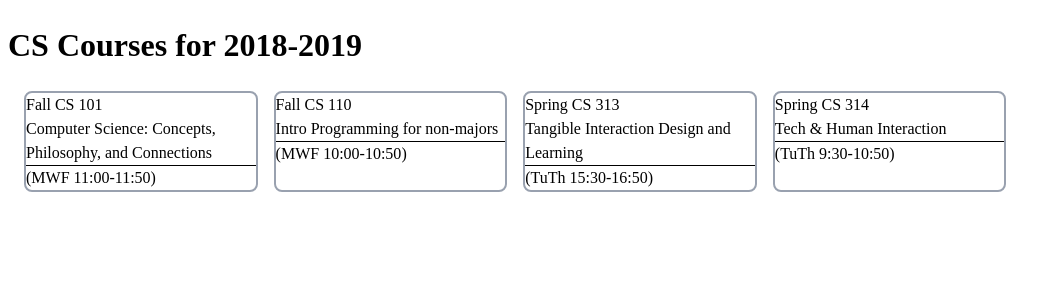
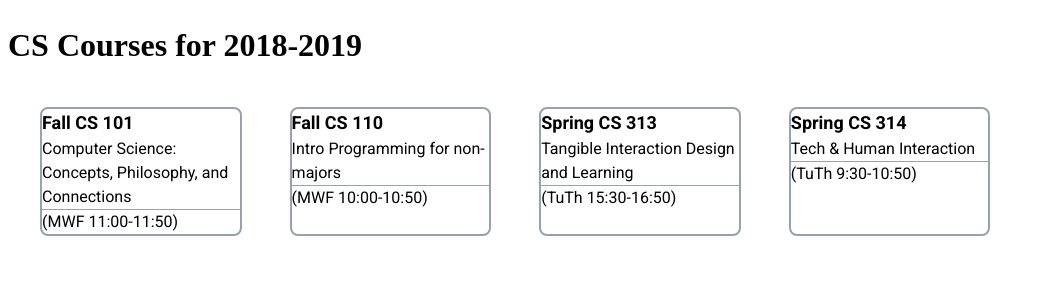
Before and after one commit to ysilksa/yan-react-challenges, a React (Vite) app: page / in a window 1280 px wide. Shown: the top 300 px of the page, without its empty margins (0-1060 px from the left). Built offline with nearby package versions, Linux system fonts and the light colour scheme.

Commit message:
feat: add roboto font

```diff
--- a/src/components/CoursesList.tsx
+++ b/src/components/CoursesList.tsx
@@ -17,12 +17,12 @@ const CoursesList = ({ schedule } : {schedule: Schedule}) => {
 
   const coursesList = Object.entries(schedule.courses);
   return (
-    <div className = "grid grid-cols-[repeat(auto-fill,_minmax(200px,_1fr))] gap-4 px-4">
+    <div className = "font-roboto grid grid-cols-[repeat(auto-fill,_minmax(200px,_1fr))] gap-4 px-4">
       {coursesList.map(([key, course]) => (
-        <div key={key} className = "border-2 border-gray-400 rounded-lg">
-          <h2>{course.term} CS {course.number}</h2>
+        <div key={key} className = "border-2 border-gray-400 rounded-lg m-4">
+          <h2 className = "text-lg font-bold">{course.term} CS {course.number}</h2>
           <p>{course.title}</p>
-          <hr/>
+          <hr className = "w-full border-gray-400"/>
           <p>({course.meets})</p>
         </div>
       ))}
--- a/src/index.css
+++ b/src/index.css
@@ -1,4 +1,9 @@
+@import url('https://fonts.googleapis.com/css2?family=Roboto:ital,wght@0,100..900;1,100..900&display=swap');
 @import "tailwindcss";
+
+@theme {
+  --font-roboto: "Roboto", sans-serif;
+}
 
 body {
   margin: 8px;
```
